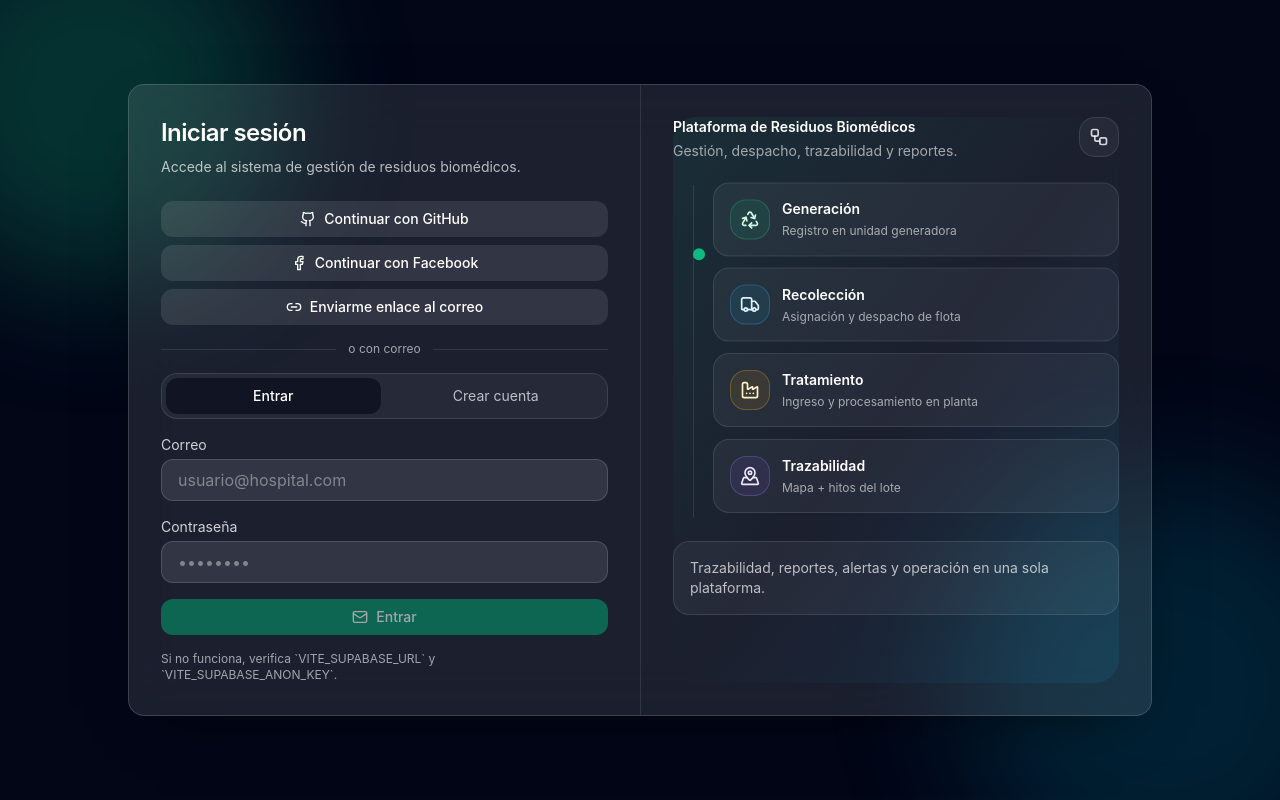
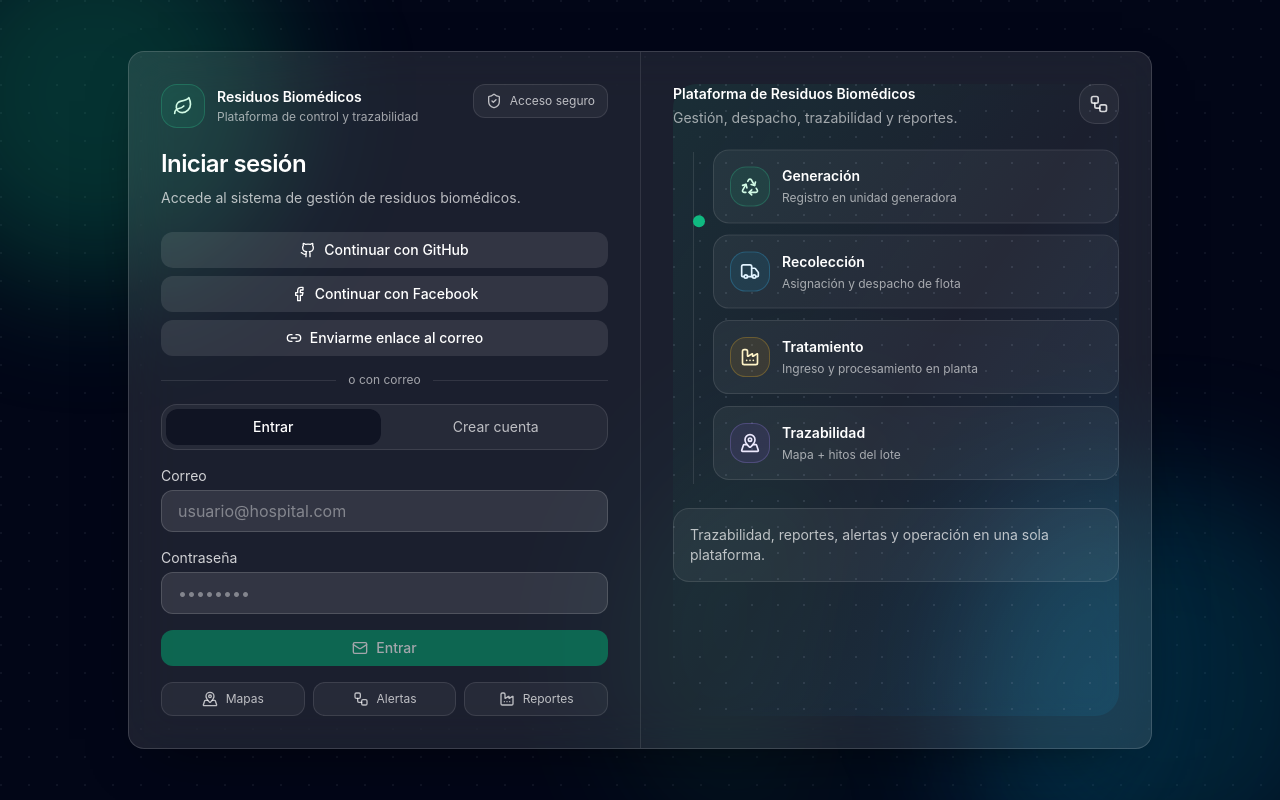
Before and after one commit to KmiloRosero/biomedical-fronted, a React (Vite) app: page / in a window 1280 px wide. Built offline with nearby package versions, Linux system fonts and the light colour scheme; no server answers.

Commit message:
Polish login UI

```diff
--- a/src/features/auth/pages/LoginPage.tsx
+++ b/src/features/auth/pages/LoginPage.tsx
@@ -2,7 +2,19 @@ import { useEffect, useMemo, useState } from "react";
 import { motion } from "framer-motion";
 import { useNavigate } from "react-router-dom";
 import toast from "react-hot-toast";
-import { Facebook, Factory, Github, Link2, Mail, MapPinned, Recycle, Truck, Workflow } from "lucide-react";
+import {
+  Facebook,
+  Factory,
+  Github,
+  Leaf,
+  Link2,
+  Mail,
+  MapPinned,
+  Recycle,
+  ShieldCheck,
+  Truck,
+  Workflow,
+} from "lucide-react";
 import { Button } from "@/shared/ui/Button";
 import { Dialog } from "@/shared/ui/Dialog";
 import { Surface } from "@/shared/ui/Surface";
@@ -97,8 +109,21 @@ export function LoginPage() {
 
   return (
     <div className="relative min-h-screen overflow-hidden bg-slate-50 text-slate-900 dark:bg-slate-950 dark:text-white">
+      <div
+        className="pointer-events-none absolute inset-0 opacity-[0.55] dark:opacity-[0.35]"
+        style={{
+          backgroundImage:
+            "radial-gradient(circle at 1px 1px, rgba(148,163,184,0.25) 1px, transparent 0)",
+          backgroundSize: "28px 28px",
+        }}
+      />
       <div className="pointer-events-none absolute -left-24 -top-24 h-[380px] w-[380px] rounded-full bg-emerald-500/25 blur-3xl" />
       <div className="pointer-events-none absolute -bottom-24 -right-24 h-[420px] w-[420px] rounded-full bg-cyan-500/15 blur-3xl" />
+      <motion.div
+        className="pointer-events-none absolute left-1/2 top-1/2 h-[520px] w-[520px] -translate-x-1/2 -translate-y-1/2 rounded-full bg-gradient-to-r from-emerald-500/15 via-transparent to-sky-500/15 blur-3xl"
+        animate={{ rotate: [0, 12, 0] }}
+        transition={{ duration: 10, repeat: Infinity, ease: "easeInOut" }}
+      />
 
       <div className="relative grid min-h-screen place-items-center px-4 py-10">
         <motion.div
@@ -111,7 +136,23 @@ export function LoginPage() {
             <div className="grid lg:grid-cols-2">
               <div className="p-6 sm:p-8">
                 <div className="mb-6">
-                  <h1 className="text-2xl font-semibold tracking-tight">Iniciar sesión</h1>
+                  <div className="flex items-start justify-between gap-3">
+                    <div className="flex items-center gap-3">
+                      <div className="grid h-11 w-11 place-items-center rounded-2xl border border-emerald-400/25 bg-emerald-500/10 text-emerald-700 dark:text-emerald-100">
+                        <Leaf className="h-5 w-5" />
+                      </div>
+                      <div>
+                        <div className="text-sm font-semibold text-slate-900 dark:text-white">Residuos Biomédicos</div>
+                        <div className="mt-0.5 text-xs text-slate-700 dark:text-white/60">Plataforma de control y trazabilidad</div>
+                      </div>
+                    </div>
+                    <div className="hidden sm:flex items-center gap-2 rounded-xl border border-slate-200/70 bg-slate-900/5 px-3 py-2 text-xs text-slate-700 dark:border-white/10 dark:bg-white/5 dark:text-white/70">
+                      <ShieldCheck className="h-4 w-4" />
+                      Acceso seguro
+                    </div>
+                  </div>
+
+                  <h1 className="mt-5 text-2xl font-semibold tracking-tight">Iniciar sesión</h1>
                   <p className="mt-2 text-sm text-slate-700 dark:text-white/70">
                     Accede al sistema de gestión de residuos biomédicos.
                   </p>
@@ -203,8 +244,10 @@ export function LoginPage() {
                     {isLoading ? "Validando..." : mode === "signup" ? "Crear cuenta" : "Entrar"}
                   </Button>
 
-                  <div className="text-xs text-slate-600 dark:text-white/60">
-                    Si no funciona, verifica `VITE_SUPABASE_URL` y `VITE_SUPABASE_ANON_KEY`.
+                  <div className="grid gap-2 sm:grid-cols-3">
+                    <TrustPill label="Mapas" icon={<MapPinned className="h-4 w-4" />} />
+                    <TrustPill label="Alertas" icon={<Workflow className="h-4 w-4" />} />
+                    <TrustPill label="Reportes" icon={<Factory className="h-4 w-4" />} />
                   </div>
                 </div>
               </div>
@@ -244,6 +287,15 @@ export function LoginPage() {
   );
 }
 
+function TrustPill({ label, icon }: { label: string; icon: React.ReactNode }) {
+  return (
+    <div className="flex items-center justify-center gap-2 rounded-xl border border-slate-200/70 bg-slate-900/5 px-3 py-2 text-xs text-slate-700 dark:border-white/10 dark:bg-white/5 dark:text-white/70">
+      {icon}
+      {label}
+    </div>
+  );
+}
+
 function ProjectAnimationPanel() {
   const items = useMemo(
     () => [
@@ -278,6 +330,14 @@ function ProjectAnimationPanel() {
   return (
     <div className="relative h-full">
       <div className="pointer-events-none absolute inset-0 -z-10 rounded-3xl bg-gradient-to-br from-emerald-500/10 via-transparent to-sky-500/10" />
+      <div
+        className="pointer-events-none absolute inset-0 -z-10 rounded-3xl opacity-80"
+        style={{
+          backgroundImage:
+            "radial-gradient(circle at 1px 1px, rgba(148,163,184,0.20) 1px, transparent 0)",
+          backgroundSize: "26px 26px",
+        }}
+      />
 
       <div className="flex items-start justify-between gap-3">
         <div>
```
